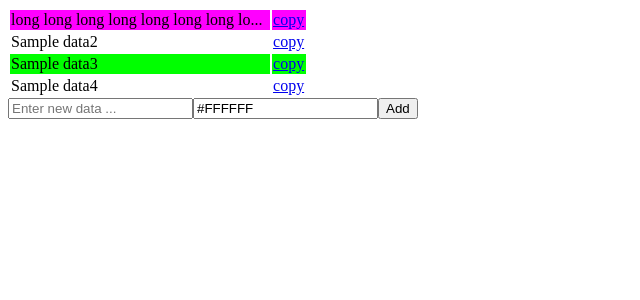
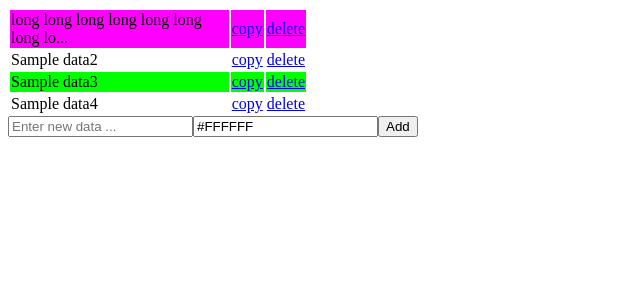
Before and after one commit to somared/QuickCopyChromeExt, a React (Create React App) app: page / in a window 1280 px wide. Shown: the top 300 px of the page, without its empty margins (0-640 px from the left). Built offline with nearby package versions, Linux system fonts and the light colour scheme; the HTML template or start-up script is replaced by a standard one.

Commit message:
Added delete item functionality

```diff
--- a/package.json
+++ b/package.json
@@ -9,6 +9,7 @@
     "react": "^17.0.1",
     "react-dom": "^17.0.1",
     "react-scripts": "4.0.1",
+    "uuid": "^8.3.2",
     "web-vitals": "^0.2.4"
   },
   "scripts": {
--- a/src/App.js
+++ b/src/App.js
@@ -1,4 +1,5 @@
 import React, {useState} from 'react';
+import { v4 as uuidv4 } from 'uuid';
 import UserDataList from "./UserDataList" ;
 import AddData from "./AddDataForm"
 import data from "./data.json";
@@ -12,6 +13,7 @@ function App() {
 
   const insertData = (item,backgroundColor) =>{
     let newData={
+      id: uuidv4(),
       text: item,
       order:1,
       bgcolor:backgroundColor
@@ -22,9 +24,14 @@ function App() {
     setUserList(newUserList);
   }
 
+  const removeData = (itemId) =>{
+    let newUserList = userList.filter(item => item.id != itemId);
+    setUserList(newUserList);
+  }
+
   return (
     <div>
-      <UserDataList dataList={userList} />
+      <UserDataList dataList={userList} removeItem={removeData} />
       <AddData addItem={insertData}/>
     </div>
   );
--- a/src/UserData.js
+++ b/src/UserData.js
@@ -1,19 +1,30 @@
 
 
-const UserData = ({data}) =>{
+const UserData = ({data, deleteItem}) =>{
+
+    const sanitizeText = (text) => {
+        if(text.length > 40){
+            return (text.substring(0,37) + '...')
+        }
+        return text;
+    }
+
+    const handleRemoveItem = (e) =>{
+        e.preventDefault();
+        deleteItem(e.target.dataset.id);
+    }
+
+    const handleCopyItem = (e) =>{
+        alert(e.target.dataset.text);
+    }
+
     return(
         <tr style={{backgroundColor:data.bgcolor}}>
             <td>{sanitizeText(data.text)}</td>
-            <td><a href="#">copy</a></td>
+            <td><a href="#" data-text={data.text} onClick={handleCopyItem}>copy</a></td>
+            <td><a href="#" data-id={data.id} onClick={handleRemoveItem}>delete</a></td>
         </tr>
     );
 }
 
-const sanitizeText = (text) => {
-    if(text.length > 40){
-        return (text.substring(0,37) + '...')
-    }
-    return text;
-}
-
 export default UserData;
--- a/src/UserDataList.js
+++ b/src/UserDataList.js
@@ -1,13 +1,15 @@
 import UserData from "./UserData";
 
-const UserDataList = ({dataList}) => {
+const UserDataList = ({dataList, removeItem}) => {
     return(
         <table style={{width:300}}>
-            {
-                dataList.map(d => {
-                    return(<UserData data ={d}/>)
-                })
-            }
+            <tbody>
+                {
+                    dataList.map(d => {
+                        return(<UserData data={d} deleteItem={removeItem}/>)
+                    })
+                }
+            </tbody>
         </table>
     );
 }
--- a/src/data.json
+++ b/src/data.json
@@ -1,20 +1,24 @@
 [
     {
+        "id": "3b754a69-6786-4ac8-9dec-5420d2a680f4",
         "text": "long long long long long long long long sting to copy",
         "order": 1,
         "bgcolor": "#FF00FF"
     },
     {
+        "id": "7e6e15ac-f4f7-48e4-9237-925d84754609",
         "text": "Sample data2",
         "order": 2,
         "bgcolor": "#FFFFFF"
     },
     {
+        "id": "faac662f-4942-4a01-955e-647a763b16bc",
         "text": "Sample data3",
         "order": 3,
         "bgcolor": "#00FF00"
     },
     {
+        "id": "1735354c-6ccd-49ee-815c-1caf1cc07ad3",
         "text": "Sample data4",
         "order": 4,
         "bgcolor": "#FFFFFF"
```
Also changed, not shown: 1 other file (tests, documents, lock files or other folders).
